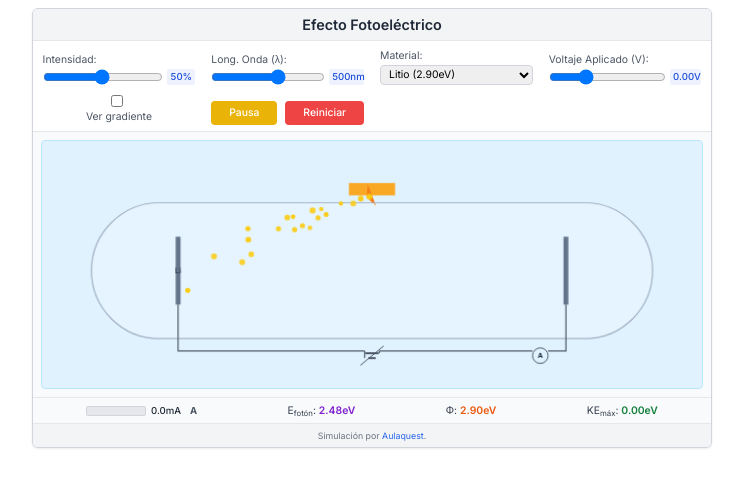
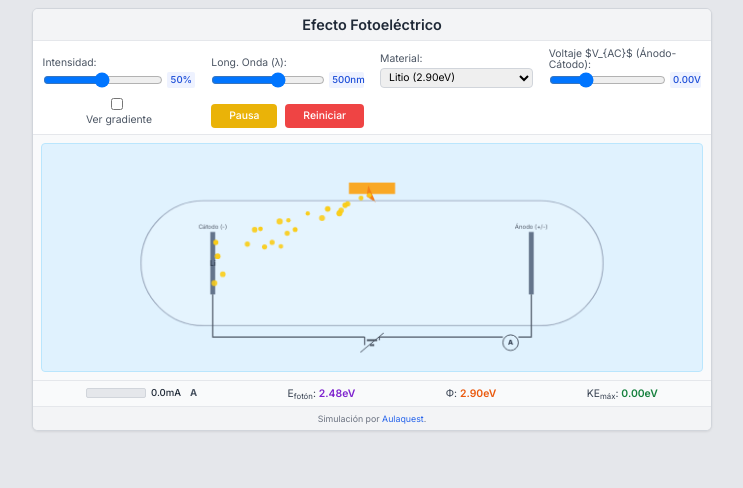
Before and after one commit to aulaquest/efecto-fotoelectrico, a plain HTML site: page index.html in a window 1280 px wide. Both pictures are taken after a click on the button "Iniciar". Shown: the whole page, without its empty margins (268-1011 px from the left). Drawn offline with nearby package versions, Linux system fonts and the light colour scheme.

Commit message:
Update index.html

```diff
--- a/index.html
+++ b/index.html
@@ -10,7 +10,7 @@
         body {
             font-family: 'Inter', sans-serif;
             overscroll-behavior: none;
-            background-color: #ffffff;
+            background-color: #e5e7eb;
             margin: 0;
             padding: 0.25em;
             display: flex;
@@ -76,7 +76,11 @@
             font-size: 0.65rem;
             color: #4b5563;
             margin-bottom: 0;
-            white-space: nowrap;
+            /* white-space: nowrap; */ /* Permitir ajuste de línea para etiquetas largas */
+        }
+        .control-set label.voltage-label {
+            white-space: normal;
+            line-height: 1.1;
         }
         .control-set .input-group {
             display: flex;
@@ -265,7 +269,7 @@
                     </select>
                 </div>
                 <div class="control-set">
-                    <label for="voltageSlider">Voltaje Aplicado (V):</label>
+                    <label for="voltageSlider" class="voltage-label">Voltaje $V_{AC}$ (Ánodo-Cátodo):</label>
                      <div class="input-group">
                         <input type="range" id="voltageSlider" min="-2" max="5" value="0" step="0.01">
                         <span id="voltageValue" class="value-output">0.00V</span>
@@ -342,7 +346,7 @@
         let lastTime = 0;
         const PHOTON_SPEED = 180;
         const ELECTRON_BASE_SPEED = 20;
-        const MAX_PHOTO_CURRENT_mA = 10;
+        const MAX_PHOTO_CURRENT_mA = 20;
 
 
         let tubeX, tubeY, tubeWidth, tubeHeight, tubeRadius;
@@ -358,9 +362,9 @@
         function resizeCanvas() {
             const container = canvas.parentElement;
             canvas.width = container.clientWidth;
-            canvas.height = Math.max(100, container.clientWidth / (16/6));
+            canvas.height = Math.max(90, container.clientWidth / (16/5.5));
 
-            const tubePadding = canvas.width * 0.05;
+            const tubePadding = canvas.width * 0.1;
             tubeX = tubePadding * 1.5;
             tubeY = canvas.height * 0.25;
             tubeWidth = canvas.width - 3 * tubePadding;
@@ -411,36 +415,48 @@
             const lambda_m = lambda_nm * 1e-9;
             const intensityFactor = parseFloat(intensitySlider.value) / 100;
             const materialPhi_eV = materials[materialSelect.value];
-            const appliedVoltage_V = parseFloat(voltageSlider.value);
+            const V_AC = parseFloat(voltageSlider.value); // V_AC (Voltaje Ánodo-Cátodo)
 
             const E_photon_J = (H_PLANCK * C_LIGHT) / lambda_m;
             const E_photon_eV = E_photon_J / EV_TO_J;
 
-            let KE_max_eV = 0;
-            let emissionPossibleThisFrame = false;
+            let KE_max_eV = 0; // Energía cinética con la que el electrón SALE del cátodo
+            let canBeEmitted = E_photon_eV >= materialPhi_eV; // Condición primaria de emisión
+            let electronsReachAnode = false; // Si los electrones emitidos llegan al ánodo
             let current_mA = 0;
-            let currentStrengthForBar = 0;
+            let currentStrengthForBar = 0; // Para la barra (0-1)
 
-            if (E_photon_eV > materialPhi_eV) {
+            if (canBeEmitted) {
                 KE_max_eV = E_photon_eV - materialPhi_eV;
-                const KE_at_anode_eV = KE_max_eV - appliedVoltage_V;
+                // Energía cinética que tendría el electrón al llegar al ánodo
+                const KE_at_anode_eV = KE_max_eV + V_AC;
 
                 if (KE_at_anode_eV > 0) {
-                    emissionPossibleThisFrame = true;
-                    let rawCurrentFactor;
-                    if (appliedVoltage_V <=0) {
-                        rawCurrentFactor = 1.0;
-                    } else {
-                         rawCurrentFactor = (KE_at_anode_eV / (KE_max_eV + 0.01));
-                    }
-                    currentStrengthForBar = Math.min(1, Math.max(0, rawCurrentFactor));
-                    current_mA = currentStrengthForBar * MAX_PHOTO_CURRENT_mA * intensityFactor;
+                    electronsReachAnode = true;
                 }
+            }
+
+            if (electronsReachAnode) {
+                // Si los electrones llegan, la corriente es proporcional a la intensidad.
+                // Si V_AC es negativo (frenador), la corriente efectiva se reduce.
+                if (V_AC >= 0) { // Voltaje acelerador o cero
+                    currentStrengthForBar = 1.0; // Todos los electrones emitidos contribuyen a la corriente máxima posible para esa intensidad
+                } else { // Voltaje frenador (V_AC < 0)
+                    // La fracción de electrones que superan el potencial de frenado.
+                    // KE_max_eV es la energía máxima. Los que tienen menos no llegarán.
+                    currentStrengthForBar = Math.max(0, (KE_max_eV + V_AC) / (KE_max_eV + 0.001)); // Evitar div por cero
+                }
+                current_mA = currentStrengthForBar * MAX_PHOTO_CURRENT_mA * intensityFactor;
+            } else {
+                // No llegan electrones o no se emiten en primer lugar
+                current_mA = 0;
+                currentStrengthForBar = 0;
             }
 
             photonEnergyDisplay.textContent = `${E_photon_eV.toFixed(2)}eV`;
             workFunctionDisplay.textContent = `${materialPhi_eV.toFixed(2)}eV`;
-            kineticEnergyDisplay.textContent = `${(E_photon_eV > materialPhi_eV) ? KE_max_eV.toFixed(2) : "0.00"}eV`;
+            // KE_max_eV es la energía con la que salen del cátodo.
+            kineticEnergyDisplay.textContent = `${canBeEmitted ? KE_max_eV.toFixed(2) : "0.00"}eV`;
 
             const barFillPercentage = (current_mA / (MAX_PHOTO_CURRENT_mA * intensityFactor + 0.001)) * 100 ;
             ammeterBarFill.style.width = `${Math.min(100, Math.max(0,barFillPercentage))}%`;
@@ -457,16 +473,22 @@
                 ammeterBarFill.style.backgroundColor = "#ef4444";
             }
 
-            return { emissionPossible: emissionPossibleThisFrame, intensityFactor, currentStrength: currentStrengthForBar, KE_max_eV, appliedVoltage_V };
+            return {
+                emissionPossible: canBeEmitted,
+                electronsReachAnode: electronsReachAnode,
+                intensityFactor,
+                currentStrength: currentStrengthForBar,
+                KE_max_eV,
+                appliedVoltage_V: V_AC
+            };
         }
 
         function drawStaticElements() {
             if (!ctx || !canvas) return;
             ctx.clearRect(0, 0, canvas.width, canvas.height);
 
-            // Lanzador de Fotones
-            const gunBodyColor = "#f9a825"; // Amarillo más oscuro para el cuerpo
-            const gunNozzleColor = "#f57f17"; // Naranja para la boquilla
+            const gunBodyColor = "#f9a825";
+            const gunNozzleColor = "#f57f17";
 
             ctx.fillStyle = gunBodyColor;
             ctx.fillRect(photonGun.x, photonGun.y, photonGun.width, photonGun.height);
@@ -476,7 +498,7 @@
             ctx.rotate(photonGun.emissionAngle);
             ctx.fillStyle = gunNozzleColor;
             ctx.beginPath();
-            const nozzleBaseHalfWidth = photonGun.width * 0.25;
+            const nozzleBaseHalfWidth = photonGun.width * 0.2;
             ctx.moveTo(0, -nozzleBaseHalfWidth);
             ctx.lineTo(photonGun.nozzleVisualLength, 0);
             ctx.lineTo(0, nozzleBaseHalfWidth);
@@ -484,7 +506,6 @@
             ctx.fill();
             ctx.restore();
 
-            // Tubo
             ctx.beginPath();
             ctx.moveTo(tubeX + tubeRadius, tubeY);
             ctx.lineTo(tubeX + tubeWidth - tubeRadius, tubeY);
@@ -502,7 +523,6 @@
             ctx.fillStyle = "rgba(240, 249, 255, 0.3)";
             ctx.fill();
 
-            // Cátodo y Ánodo
             ctx.fillStyle = "#64748b";
             ctx.fillRect(cathodeVisualX, cathodeVisualY, cathodeVisualWidth, cathodeVisualHeight);
             ctx.fillStyle = "#1e293b";
@@ -510,11 +530,18 @@
             ctx.textAlign = "center";
             ctx.textBaseline = "middle";
             ctx.fillText(materialSelect.value, cathodeVisualX + cathodeVisualWidth/2, cathodeVisualY + cathodeVisualHeight/2);
+            ctx.fillStyle = "#4b5563";
+            ctx.font = "6px Inter";
+            ctx.fillText("Cátodo (-)", cathodeVisualX + cathodeVisualWidth/2, cathodeVisualY - 5);
+
 
             ctx.fillStyle = "#64748b";
             ctx.fillRect(anodeVisualX, anodeVisualY, anodeVisualWidth, anodeVisualHeight);
+            ctx.fillStyle = "#4b5563";
+            ctx.font = "6px Inter";
+            ctx.fillText("Ánodo (+/-)", anodeVisualX + anodeVisualWidth/2, anodeVisualY - 5);
 
-            // Circuito Eléctrico
+
             ctx.strokeStyle = "#4b5563";
             ctx.lineWidth = 1.2;
             const wireY = tubeY + tubeHeight + canvas.height * 0.05;
@@ -536,35 +563,31 @@
             ctx.lineTo(powerSupplyPos.x + powerSupplyPos.width / 2, wireY);
             ctx.stroke();
 
-            // Símbolo Fuente de Alimentación (Batería Clásica)
-            const battY = powerSupplyPos.y; // Centrar el símbolo de batería en su Y
-            const lineLengthShort = powerSupplyPos.width * 0.5;
-            const lineLengthLong = powerSupplyPos.width * 0.9;
-            const lineSpacing = 2.5; // Espacio entre líneas de la batería
+            const battY = powerSupplyPos.y;
+            const battShortLineWidth = powerSupplyPos.width * 0.3;
+            const battLongLineWidth = powerSupplyPos.width * 0.7;
+            const battLineThickness = 2;
+            const battTerminalSpacing = 2.5;
+
             ctx.fillStyle = "#4b5563";
-            // Línea larga (+)
-            ctx.fillRect(powerSupplyPos.x - lineLengthLong/2, battY - lineSpacing - 1, lineLengthLong, 2);
-            // Línea corta (-)
-            ctx.fillRect(powerSupplyPos.x - lineLengthShort/2, battY + lineSpacing - 1, lineLengthShort, 2);
+            ctx.fillRect(powerSupplyPos.x - battLongLineWidth/2, battY - battTerminalSpacing - battLineThickness/2, battLongLineWidth, battLineThickness);
+            ctx.fillRect(powerSupplyPos.x - battShortLineWidth/2, battY + battTerminalSpacing - battLineThickness/2, battShortLineWidth, battLineThickness);
 
-            // Conexiones a la batería
             ctx.beginPath();
-            ctx.moveTo(powerSupplyPos.x - powerSupplyPos.width / 2, wireY); // Desde el cable horizontal
-            ctx.lineTo(powerSupplyPos.x - powerSupplyPos.width / 2, battY + lineSpacing); // Al polo negativo
+            ctx.moveTo(powerSupplyPos.x - powerSupplyPos.width / 2, wireY);
+            ctx.lineTo(powerSupplyPos.x - powerSupplyPos.width / 2, battY + battTerminalSpacing );
             ctx.stroke();
             ctx.beginPath();
-            ctx.moveTo(powerSupplyPos.x + powerSupplyPos.width / 2, wireY); // Desde el cable horizontal
-            ctx.lineTo(powerSupplyPos.x + powerSupplyPos.width / 2, battY - lineSpacing); // Al polo positivo
+            ctx.moveTo(powerSupplyPos.x + powerSupplyPos.width / 2, wireY);
+            ctx.lineTo(powerSupplyPos.x + powerSupplyPos.width / 2, battY - battTerminalSpacing);
             ctx.stroke();
-             // Flecha de variabilidad (opcional, pero común)
+
             ctx.beginPath();
             ctx.moveTo(powerSupplyPos.x - powerSupplyPos.width*0.8, powerSupplyPos.y + powerSupplyPos.height*0.4);
             ctx.lineTo(powerSupplyPos.x + powerSupplyPos.width*0.8, powerSupplyPos.y - powerSupplyPos.height*0.4);
             ctx.lineWidth = 1;
             ctx.stroke();
 
-
-            // Símbolo Amperímetro en el circuito
             ctx.beginPath();
             ctx.arc(ammeterCircuitPos.x, ammeterCircuitPos.y, ammeterCircuitPos.radius, 0, Math.PI * 2);
             ctx.lineWidth = 1;
@@ -576,12 +599,12 @@
             ctx.fillText("A", ammeterCircuitPos.x, ammeterCircuitPos.y);
         }
 
-        function drawElectricField(appliedVoltage_V) {
-            if (!showGradientCheckbox.checked || Math.abs(appliedVoltage_V) < 0.01 || !ctx) return;
+        function drawElectricField(V_AC) {
+            if (!showGradientCheckbox.checked || Math.abs(V_AC) < 0.01 || !ctx) return;
 
-            const numLines = 5 + Math.floor(Math.abs(appliedVoltage_V) * 2.5);
+            const numLines = 5 + Math.floor(Math.abs(V_AC) * 2.5);
             const lineSpacing = cathodeVisualHeight / (numLines + 0.5) ;
-            const fieldStrengthAlpha = Math.min(1, 0.4 + Math.abs(appliedVoltage_V) / 5 * 0.6);
+            const fieldStrengthAlpha = Math.min(1, 0.4 + Math.abs(V_AC) / 5 * 0.6);
 
             ctx.lineWidth = 1.5;
             ctx.strokeStyle = `rgba(96, 165, 250, ${fieldStrengthAlpha})`;
@@ -602,15 +625,15 @@
                 ctx.setLineDash([]);
                 ctx.fillStyle = ctx.strokeStyle;
 
-                if (appliedVoltage_V > 0) {
-                    arrowX = midPointX + arrowSize / 1.8;
-                    tipX = midPointX - arrowSize / 1.8;
+                if (V_AC > 0) {
+                    arrowX = midPointX - arrowSize / 1.8;
+                    tipX = midPointX + arrowSize / 1.8;
                     ctx.moveTo(tipX, y - arrowSize * 0.5);
                     ctx.lineTo(arrowX, y);
                     ctx.lineTo(tipX, y + arrowSize * 0.5);
-                } else if (appliedVoltage_V < 0) {
-                    arrowX = midPointX - arrowSize / 1.8;
-                    tipX = midPointX + arrowSize / 1.8;
+                } else if (V_AC < 0) {
+                    arrowX = midPointX + arrowSize / 1.8;
+                    tipX = midPointX - arrowSize / 1.8;
                     ctx.moveTo(tipX, y - arrowSize * 0.5);
                     ctx.lineTo(arrowX, y);
                     ctx.lineTo(tipX, y + arrowSize * 0.5);
@@ -638,11 +661,11 @@
             const photonSpawnRate = physics.intensityFactor * 0.55;
             if (photons.length < 25 && Math.random() < photonSpawnRate + (photons.length === 0 && isSimulating ? 0.99 : 0) ) {
                  photons.push({
-                    x: photonGun.nozzleOriginX, // Inician en la base de la boquilla visual
+                    x: photonGun.nozzleOriginX,
                     y: photonGun.nozzleOriginY,
                     size: 2.2 + Math.random() * 1,
                     color: `rgba(250, 204, 21, ${0.85 + Math.random() * 0.15})`,
-                    angle: photonGun.emissionAngle + (Math.random() - 0.5) * 0.25 // Ángulo con pequeña variación
+                    angle: photonGun.emissionAngle + (Math.random() - 0.5) * 0.25
                 });
             }
 
@@ -659,13 +682,10 @@
                 if (p.x >= cathodeVisualX && p.x <= cathodeEmissionSurfaceX &&
                     p.y >= cathodeVisualY && p.y <= cathodeVisualY + cathodeVisualHeight) {
                     photons.splice(i, 1);
+                    // Condición de emisión: E_foton >= Phi (physics.emissionPossible)
                     if (physics.emissionPossible && Math.random() < physics.intensityFactor * 0.9) {
                          let initialSpeedFactor = Math.sqrt(Math.max(0.01, physics.KE_max_eV));
                          let electronSpeed = ELECTRON_BASE_SPEED * initialSpeedFactor;
-
-                         if (physics.appliedVoltage_V < 0) {
-                             electronSpeed *= (1 + Math.abs(physics.appliedVoltage_V) * 0.35);
-                         }
 
                          electrons.push({
                             x: cathodeEmissionSurfaceX + 1.5,
@@ -674,7 +694,7 @@
                             initial_vx: Math.max(7, electronSpeed * (0.75 + Math.random() * 0.5) ),
                             size: 1.5 + Math.random() * 0.6,
                             color: `rgba(59, 130, 246, ${0.85 + Math.random() * 0.15})`,
-                            KE_initial_eV: physics.KE_max_eV,
+                            KE_initial_eV: physics.KE_max_eV, // KE con la que sale del cátodo
                             hasBeenRepelled: false
                         });
                     }
@@ -687,22 +707,31 @@
                 const e = electrons[i];
                 let currentSpeed = e.vx;
 
-                if (physics.appliedVoltage_V > 0 && !e.hasBeenRepelled) {
-                    const KE_at_current_pos_eV = e.KE_initial_eV - physics.appliedVoltage_V * ((e.x - cathodeEmissionSurfaceX) / (anodeCollectionSurfaceX - cathodeEmissionSurfaceX + 0.01));
+                // Efecto del voltaje V_AC
+                if (physics.appliedVoltage_V < 0 && !e.hasBeenRepelled) { // Voltaje frenador (V_AC es negativo)
+                    // Energía cinética que le quedaría al electrón si llegara al ánodo
+                    const KE_at_anode_eV = e.KE_initial_eV + physics.appliedVoltage_V;
+                    if (KE_at_anode_eV <= 0) { // No tiene energía para llegar, se frena y debe ser repelido
+                        // Para simular el punto de retorno, necesitamos ver si ya perdió toda su KE
+                        const fractionDist = Math.max(0, Math.min(1, (e.x - cathodeEmissionSurfaceX) / (anodeCollectionSurfaceX - cathodeEmissionSurfaceX + 0.01)));
+                        const KE_lost_eV = Math.abs(physics.appliedVoltage_V) * fractionDist;
+                        if (e.KE_initial_eV - KE_lost_eV <= 0) {
+                            e.vx = -e.initial_vx * 0.3;
+                            e.hasBeenRepelled = true;
+                        }
+                    }
+                    // Si KE_at_anode_eV > 0, el electrón aún tiene energía para moverse hacia el ánodo,
+                    // pero su velocidad se verá afectada progresivamente.
+                    // Esta parte de la física del movimiento bajo campo constante es compleja de simular perfectamente
+                    // sin integrar ecuaciones de movimiento. La simplificación actual es que se mueve con su vx
+                    // hasta que la condición de KE_at_anode_eV <= 0 lo repele.
+                } else if (physics.appliedVoltage_V > 0 && !e.hasBeenRepelled) { // Voltaje acelerador
+                    // La velocidad podría aumentar, pero por simplicidad, mantenemos la velocidad inicial
+                    // basada en KE_max_eV. El efecto principal es que llegarán al ánodo.
+                }
+                currentSpeed = e.vx; // Usar la velocidad (posiblemente invertida)
+                e.x += currentSpeed * deltaTime;
 
-                    if (KE_at_current_pos_eV <= 0) {
-                        e.vx = -e.initial_vx * 0.3;
-                        e.hasBeenRepelled = true;
-                        currentSpeed = e.vx;
-                    } else {
-                         currentSpeed = e.initial_vx * Math.sqrt(Math.max(0, KE_at_current_pos_eV) / (e.KE_initial_eV + 0.01));
-                         e.vx = currentSpeed;
-                    }
-                } else if (e.hasBeenRepelled) {
-                    currentSpeed = e.vx;
-                }
-
-                e.x += currentSpeed * deltaTime;
 
                 ctx.beginPath();
                 ctx.arc(e.x, e.y, e.size, 0, Math.PI * 2);
@@ -737,7 +766,7 @@
                             y: photonGun.nozzleOriginY,
                             size: 2.2 + Math.random() * 1,
                             color: `rgba(250, 204, 21, ${0.85 + Math.random() * 0.15})`,
-                            angle: photonGun.emissionAngle + (Math.random() - 0.5) * 0.20 // Variación angular más controlada
+                            angle: photonGun.emissionAngle + (Math.random() - 0.5) * 0.20
                         });
                     }
                     animationFrameId = requestAnimationFrame(gameLoop);
```
